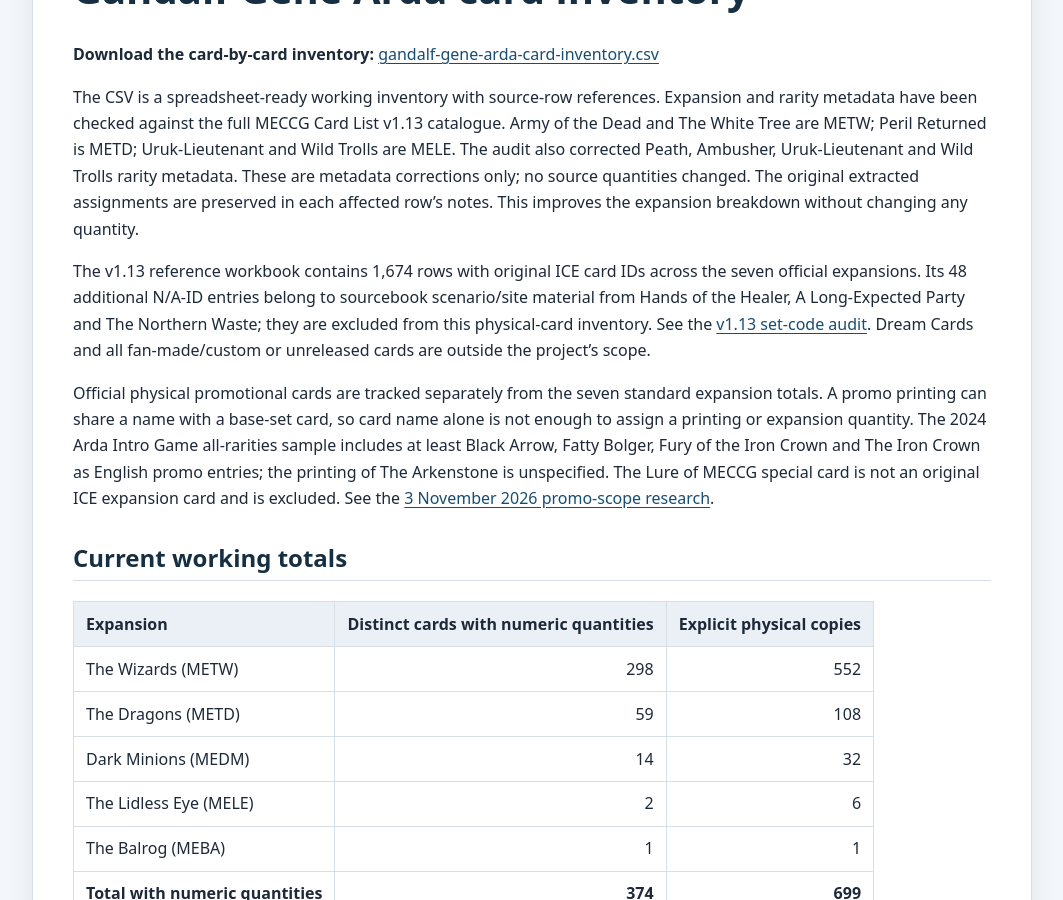
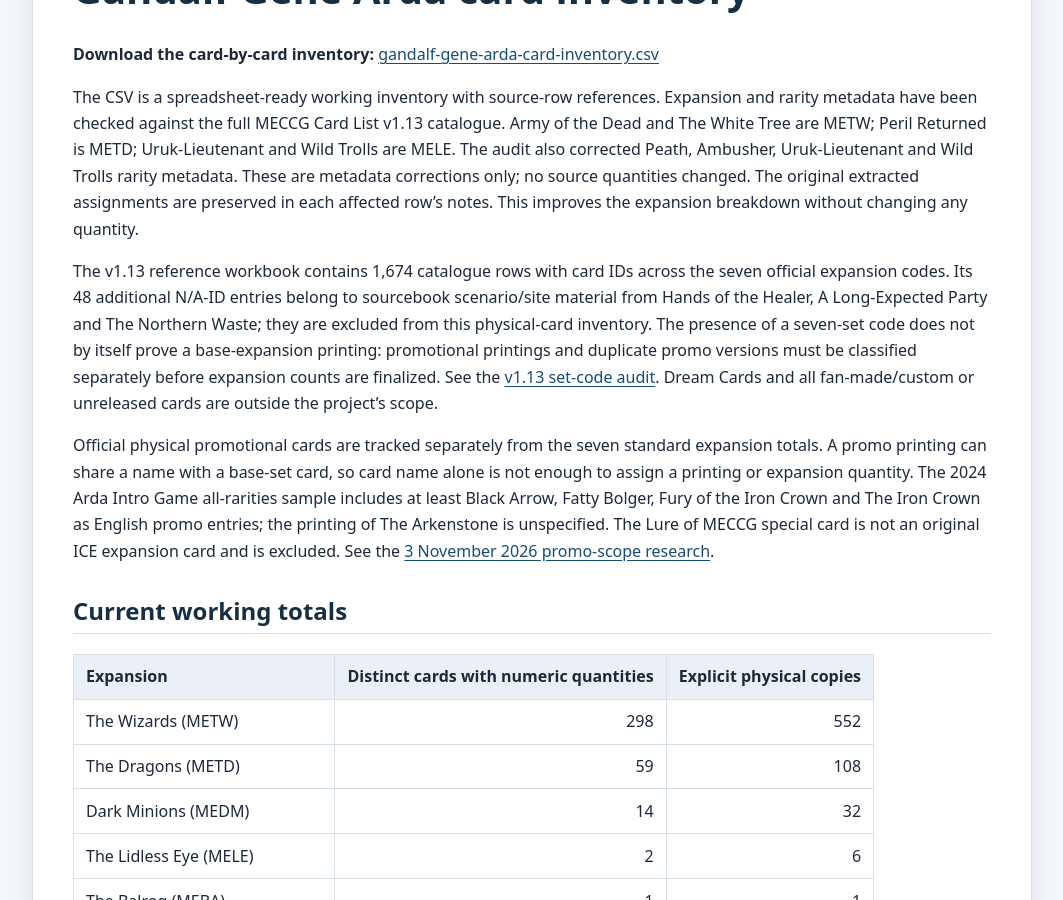
Before and after one commit to JamSpot/meccg-arda-master-database, a Jekyll site: the page built from docs/card-inventory.md, in a window 1280 px wide and 900 px high, scrolled down 360 px. Shown: the whole window, without its empty margins (108-1171 px from the left). Built offline with Jekyll 4.4.1, drawn with Linux system fonts in a browser that asks for light colours.

Commit message:
Clarify promo printing scope in catalogue audit

```diff
--- a/docs/card-inventory.md
+++ b/docs/card-inventory.md
@@ -9,7 +9,7 @@ title: Card inventory
 
 The CSV is a spreadsheet-ready working inventory with source-row references. Expansion and rarity metadata have been checked against the full MECCG Card List v1.13 catalogue. Army of the Dead and The White Tree are METW; Peril Returned is METD; Uruk-Lieutenant and Wild Trolls are MELE. The audit also corrected Peath, Ambusher, Uruk-Lieutenant and Wild Trolls rarity metadata. These are metadata corrections only; no source quantities changed. The original extracted assignments are preserved in each affected row's notes. This improves the expansion breakdown without changing any quantity.
 
-The v1.13 reference workbook contains 1,674 rows with original ICE card IDs across the seven official expansions. Its 48 additional N/A-ID entries belong to sourcebook scenario/site material from Hands of the Healer, A Long-Expected Party and The Northern Waste; they are excluded from this physical-card inventory. See the [v1.13 set-code audit](../data/catalogue-v1-13-set-audit.csv). Dream Cards and all fan-made/custom or unreleased cards are outside the project's scope.
+The v1.13 reference workbook contains 1,674 catalogue rows with card IDs across the seven official expansion codes. Its 48 additional N/A-ID entries belong to sourcebook scenario/site material from Hands of the Healer, A Long-Expected Party and The Northern Waste; they are excluded from this physical-card inventory. The presence of a seven-set code does not by itself prove a base-expansion printing: promotional printings and duplicate promo versions must be classified separately before expansion counts are finalized. See the [v1.13 set-code audit](../data/catalogue-v1-13-set-audit.csv). Dream Cards and all fan-made/custom or unreleased cards are outside the project's scope.
 
 Official physical promotional cards are tracked separately from the seven standard expansion totals. A promo printing can share a name with a base-set card, so card name alone is not enough to assign a printing or expansion quantity. The 2024 Arda Intro Game all-rarities sample includes at least Black Arrow, Fatty Bolger, Fury of the Iron Crown and The Iron Crown as English promo entries; the printing of The Arkenstone is unspecified. The Lure of MECCG special card is not an original ICE expansion card and is excluded. See the [3 November 2026 promo-scope research](research-watch-2026-11-03.html).
 
```
